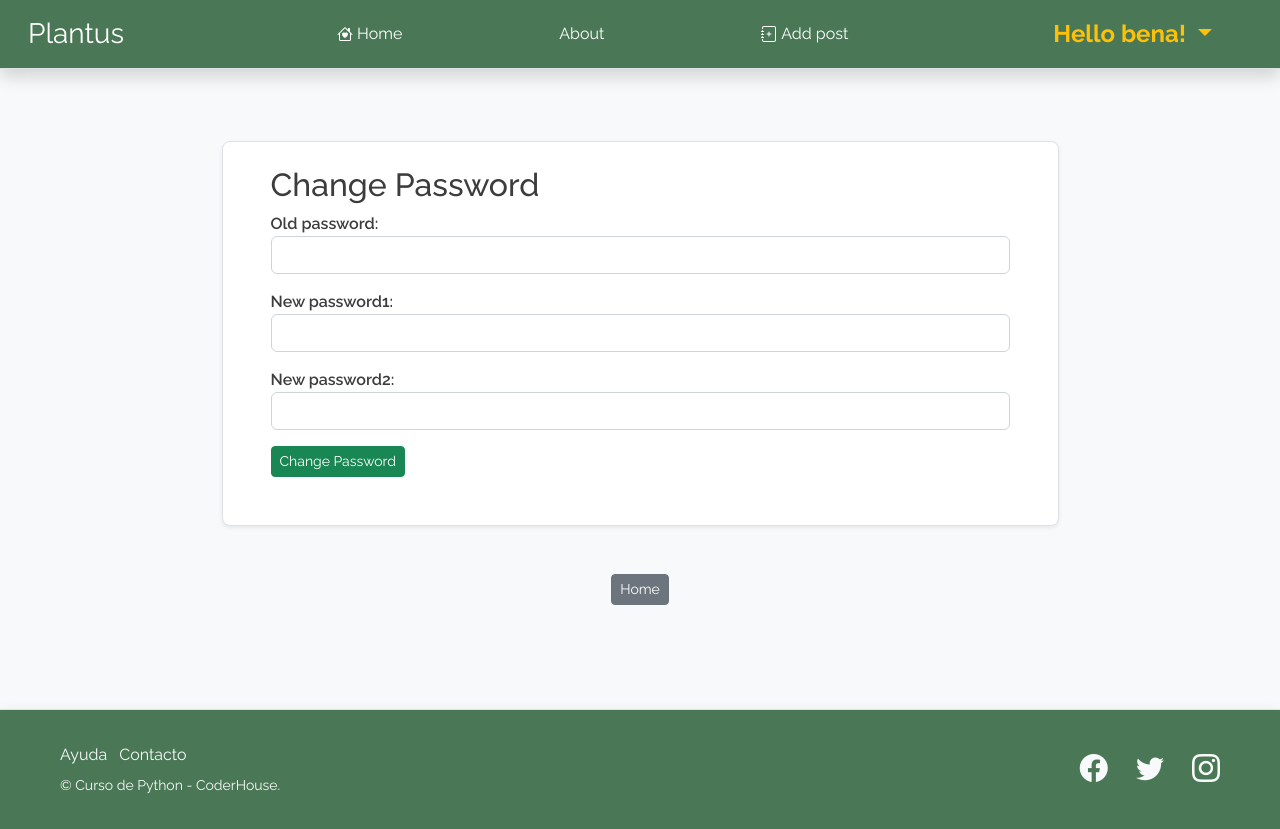
After one commit to Bena90/plantus_blog, a Django app: page /members/password/ in a window 1280 px wide. The commit adds this page. Run offline with Django 4.2, Linux system fonts and the light colour scheme; a user stored in the database is signed in; some libraries are stand-ins or nearby versions.

Commit message:
Add change password forms and user target in homepage

```diff
--- a/blog/templates/base.html
+++ b/blog/templates/base.html
@@ -59,8 +59,9 @@
                         <a class="nav-link dropdown-toggle text-warning fw-bold" href="#" role="button" data-bs-toggle="dropdown" aria-expanded="false">
                             Hello {{user}}!
                         </a>
-                        <ul class="dropdown-menu ">
+                        <ul class="dropdown-menu shadow-lg">
                             <li><a class="dropdown-item" href="{% url 'update_profile' %}">Edit Profile</a></li>
+                            <li><a class="dropdown-item" href="{% url 'password' %}">Change Password</a></li>
                             <li><hr class="dropdown-divider"></li>
                             <li><a class="dropdown-item text-danger" href="{% url 'logout' %}">Logout</a></li>
                         </ul>
--- a/plantus_members/forms.py
+++ b/plantus_members/forms.py
@@ -1,8 +1,9 @@
 from django import forms
-from django.contrib.auth.forms import UserCreationForm, UserChangeForm
+from django.contrib.auth.forms import UserCreationForm, PasswordChangeForm
 from django.contrib.auth.models import User
 from django.contrib.auth.forms import AuthenticationForm
 from django.forms.widgets import PasswordInput, TextInput
+from django.contrib.auth.forms import PasswordChangeForm
 
 class CustomRegisterForm (UserCreationForm):
     username    = forms.CharField(widget=forms.TextInput(attrs={'class': 'form-control'}))
@@ -31,3 +32,12 @@ class UserUpdateForm(forms.ModelForm):
     class Meta:
         model = User
         fields = ['last_name', 'first_name', 'email']
+
+class UserPasswordForm(PasswordChangeForm):
+    old_password    = forms.EmailField(widget=forms.EmailInput(attrs={'class': 'form-control'}))
+    new_password1   = forms.CharField(widget=forms.TextInput(attrs={'class': 'form-control'}))
+    new_password2   = forms.CharField(widget=forms.TextInput(attrs={'class': 'form-control'}))
+
+    class Meta:
+        model = User
+        fields = ['old_password, new_password1, new_password2']
--- /dev/null
+++ b/plantus_members/templates/registration/change_password.html
@@ -0,0 +1,20 @@
+{% extends "base.html" %}
+{% block title %}
+    - Change Password
+{% endblock %}
+
+{% block blog_base %}
+<div class=" d-flex flex-column align-items-center mb-3">
+    <div class="border rounded-3 shadow-sm mt-5 pt-4 pb-5 mb-5 px-5 bg-body w-75 ">
+        <h2> Change Password </h2>
+        <div class='form-group'>
+            <form method="POST">
+            {% csrf_token %}
+            {{ form.as_p }}
+            <button class='btn btn-success btn-sm'> Change Password </button>
+            <form/>
+        </div>
+    </div>
+    <a class='btn btn-secondary btn-sm' href="{% url 'home' %}"> Home </a>
+</div>
+{% endblock blog_base %}
--- a/plantus_members/urls.py
+++ b/plantus_members/urls.py
@@ -1,9 +1,9 @@
 from django.urls import path
-from .views import  UserRegisterView, UserLoginView, UserUpdateView, UserProfileView
+from .views import  UserRegisterView, UserLoginView, UserUpdateView, UserChangePassword
 
 urlpatterns = [
     path('', UserRegisterView.as_view(), name="register"),
     path('login/', UserLoginView.as_view(), name="login"),
     path('update_profile/', UserUpdateView.as_view(), name="update_profile"),
-    path('profile/', UserProfileView.as_view(), name="profile"),
+    path('password/', UserChangePassword.as_view(template_name='registration/change_password.html'), name="password"),
 ]
--- a/plantus_members/views.py
+++ b/plantus_members/views.py
@@ -1,10 +1,12 @@
-from django.views.generic import CreateView, UpdateView, ListView
+from django.views.generic import CreateView, UpdateView
 from django.contrib.auth import views as auth_views
 from django.contrib.auth.mixins import LoginRequiredMixin
 from django.contrib.auth.models import User
+from django.contrib.auth.views import PasswordChangeView
+
 
 from django.urls import reverse_lazy
-from plantus_members.forms import CustomRegisterForm, LoginForm, UserUpdateForm
+from plantus_members.forms import CustomRegisterForm, LoginForm, UserUpdateForm, UserPasswordForm
 from django.shortcuts import resolve_url
 
 class UserRegisterView (CreateView):
@@ -28,5 +30,6 @@ class UserUpdateView (LoginRequiredMixin, UpdateView):
     def get_object(self, queryset=None):
         return self.request.user
 
-class UserProfileView (LoginRequiredMixin, ListView):
-    template_name   = 'profile.html'
+class UserChangePassword (PasswordChangeView):
+    form_class = UserPasswordForm
+    success_url = reverse_lazy('home')
```
Also changed, not shown: blog/templates/home.html (+9 -4 lines), db.sqlite3.
